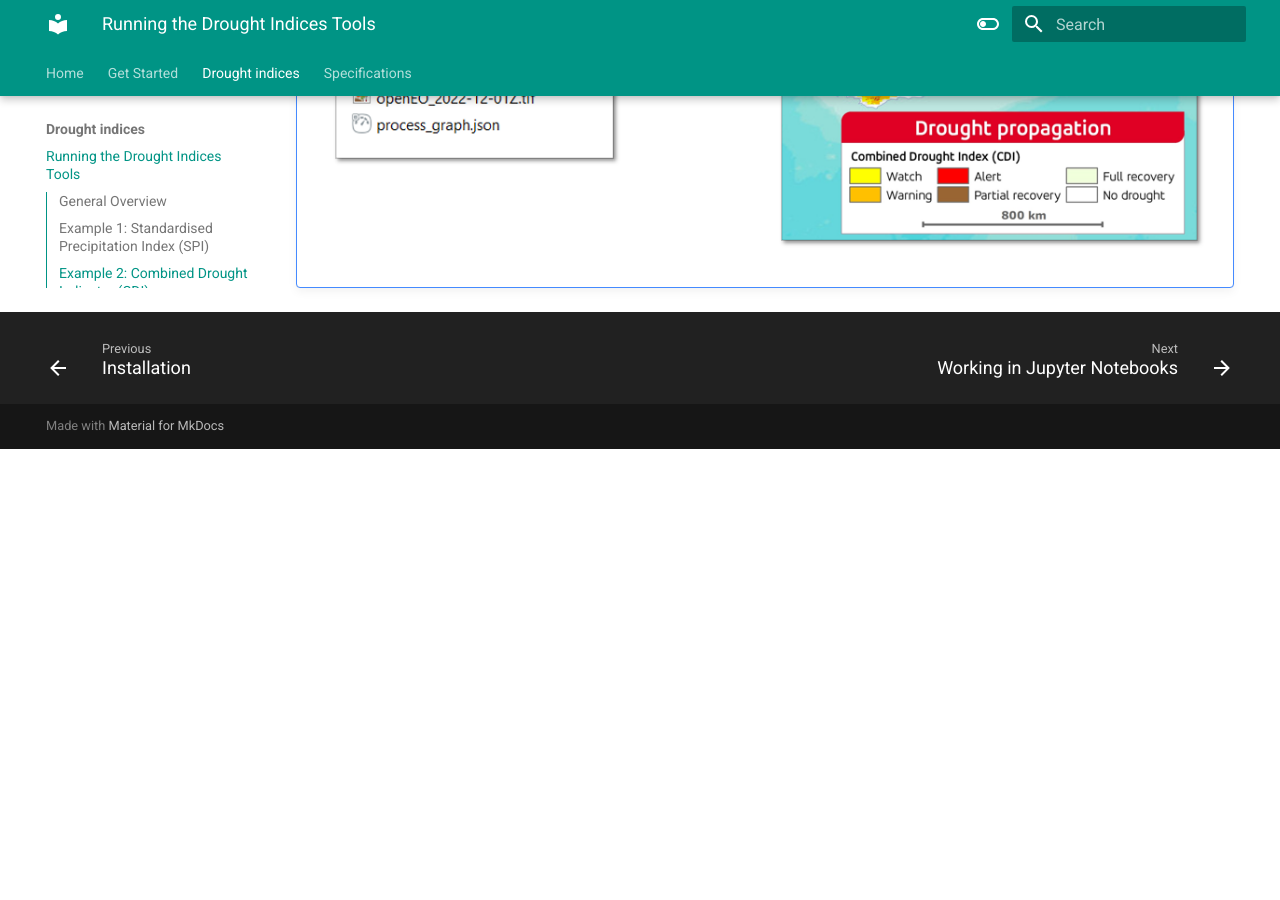
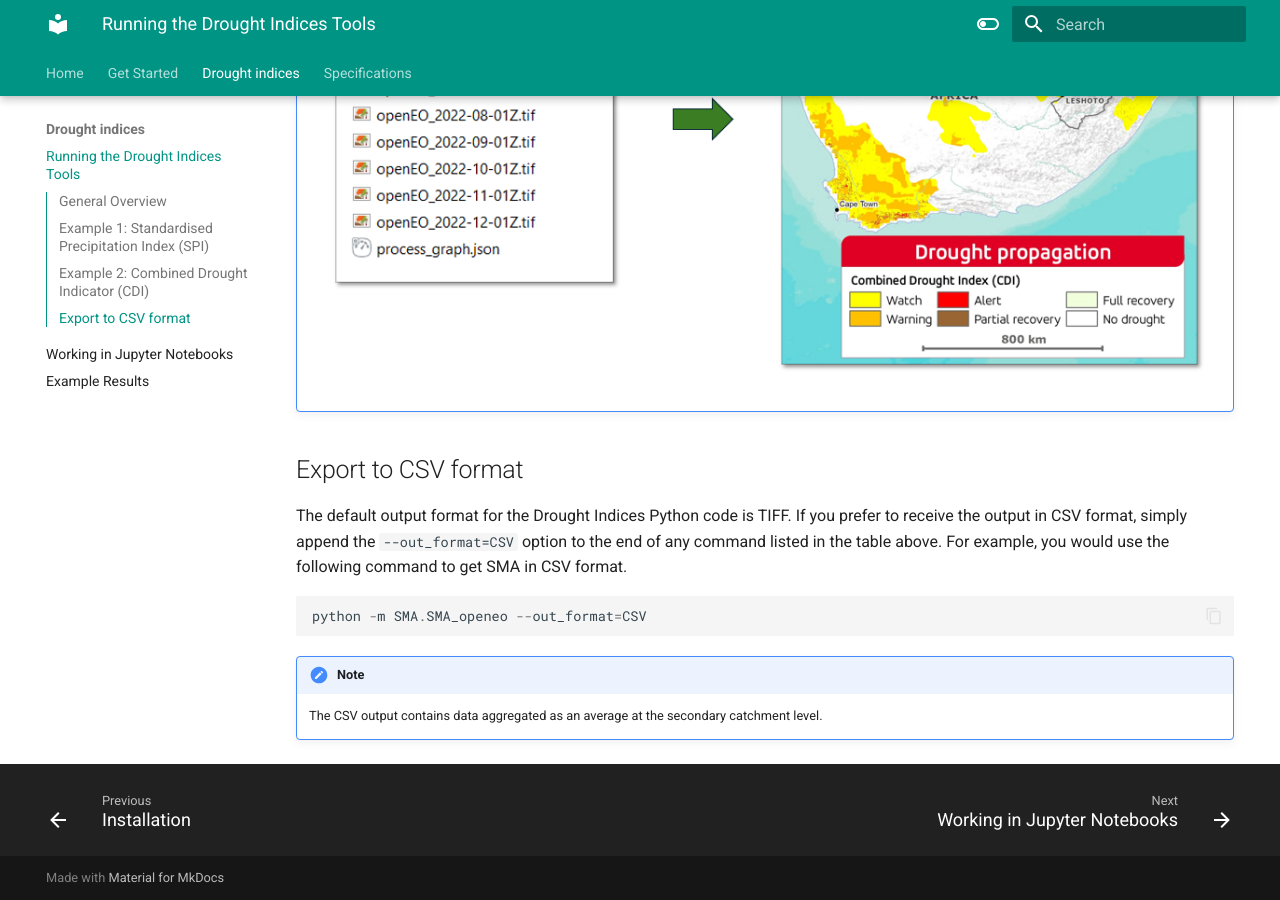
Before and after one commit to sibonile/ANIN-Handbook, an MkDocs documentation site: the page built from docs/drought_indices.md, in a window 1280 px wide and 900 px high, scrolled down 2278 px. Built offline with MkDocs 1.6.1 and Material for MkDocs 9.7.7, drawn with Linux system fonts in a browser that asks for light colours; before the commit the page ends 2727 px from its top, so only the background shows below that; some of the changed text lies outside the part shown.

Commit message:
$Comments from DWS

````diff
--- a/docs/drought_indices.md
+++ b/docs/drought_indices.md
@@ -21,6 +21,9 @@
 !!! note ""
     ![alt text](<assets/SPI_ Results_Map.PNG>)
 
+!!! warning
+    The first time you run the command, you may be prompted to authenticate via the EGI website. Simply copy the provided URL, paste it into your browser, and follow the authentication steps. If you do not already have an account, you will need to create one in order to proceed.
+
 ## Example 2: Combined Drought Indicator (CDI)
 The CDI tool provides near-monthly time-series information based on Standardised Precipitation Index (SPI), Soil Moisture Anomaly (SMA) and FAPAR anomaly, resulting in maps that can be used for drought watch, warning and alert. This tool does require a temporal extent for performance. To run CDI, input the Python code below into the command prompt. In this example, we use June to December 2022 as our temporal extent.
 ``` py
@@ -29,3 +32,11 @@
 As with Example 1, an `out-xxx` folder will be created in the CDI folder, which contains six TIFFs, as shown below. These can be visualised in any GIS software.
 !!! note ""
     ![alt text](assets/CDI_Outputs.PNG)
+
+## Export to CSV format
+The default output format for the Drought Indices Python code is TIFF. If you prefer to receive the output in CSV format, simply append the `--out_format=CSV` option to the end of any command listed in the table above. For example, you would use the following command to get SMA in CSV format.
+``` py
+python -m SMA.SMA_openeo --out_format=CSV
+```
+!!! note
+    The CSV output contains data aggregated as an average at the secondary catchment level.
````
Also changed, not shown: docs/assets/CMD_Login_Screen.PNG (added).
